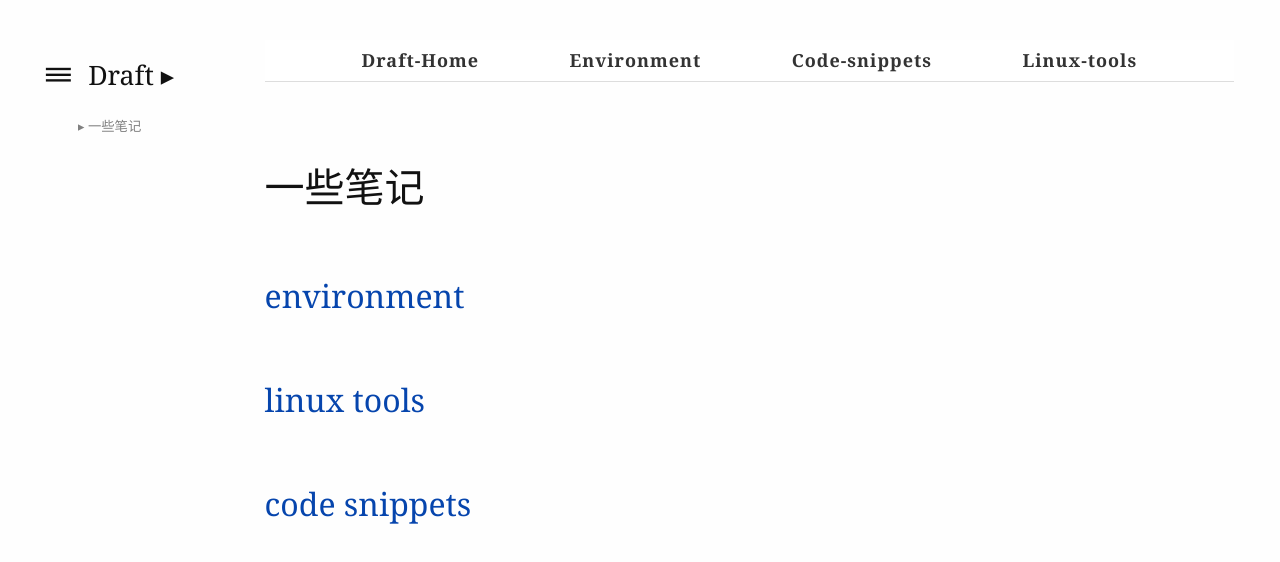
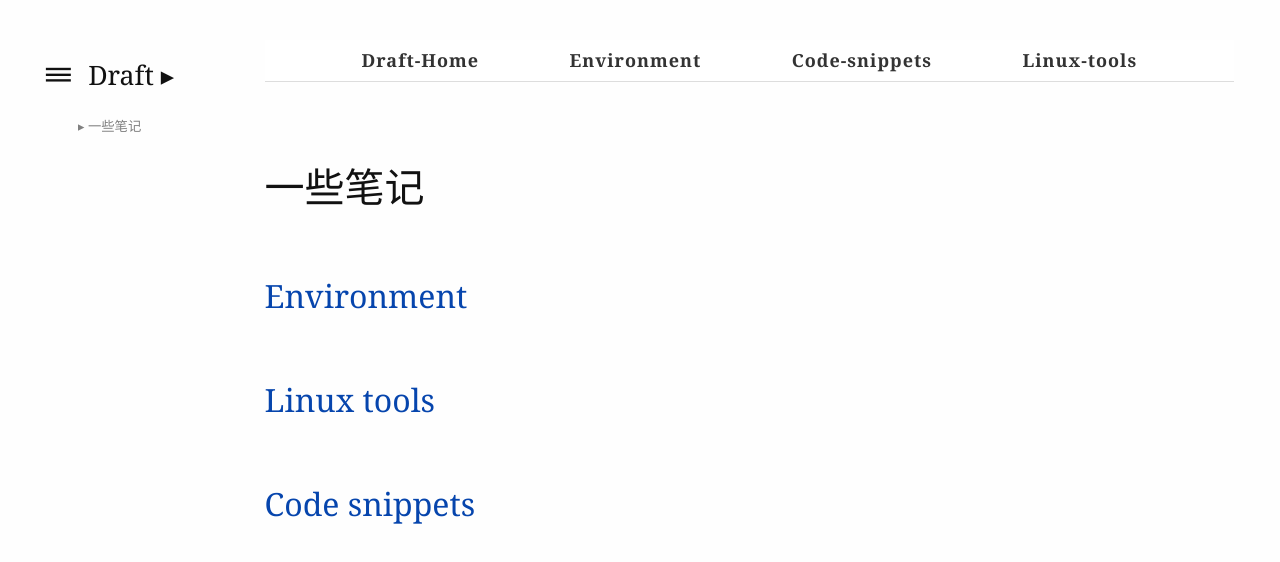
Before and after one commit to Kurama622/Draft, a plain HTML site: page site/index.html in a window 1280 px wide. Drawn offline with Linux system fonts and the light colour scheme.

Commit message:
Docs: update table of content link

```diff
--- a/site/index.html
+++ b/site/index.html
@@ -419,17 +419,17 @@ content: "▾ ";
 <ul>
 <li><a href="#一些笔记" id="toc-一些笔记">一些笔记</a>
 <ul>
-<li><a href="#environment" id="toc-environment">environment</a></li>
-<li><a href="#linux-tools" id="toc-linux-tools">linux tools</a></li>
-<li><a href="#code-snippets" id="toc-code-snippets">code
+<li><a href="#environment" id="toc-environment">Environment</a></li>
+<li><a href="#linux-tools" id="toc-linux-tools">Linux tools</a></li>
+<li><a href="#code-snippets" id="toc-code-snippets">Code
 snippets</a></li>
 </ul></li>
 </ul>
 </nav>
 <h1 id="一些笔记">一些笔记</h1>
-<h2 id="environment"><a href="./docs/environment">environment</a></h2>
-<h2 id="linux-tools"><a href="./docs/linux-tools">linux tools</a></h2>
-<h2 id="code-snippets"><a href="./docs/code-snippets">code
+<h2 id="environment"><a href="./docs/Environment">Environment</a></h2>
+<h2 id="linux-tools"><a href="./docs/Linux-tools">Linux tools</a></h2>
+<h2 id="code-snippets"><a href="./docs/Code-snippets">Code
 snippets</a></h2>
 
 <!-- Javascript added by toc-css.lua to make TOC expandable on click -->
```
Also changed, not shown: 1 other file.
